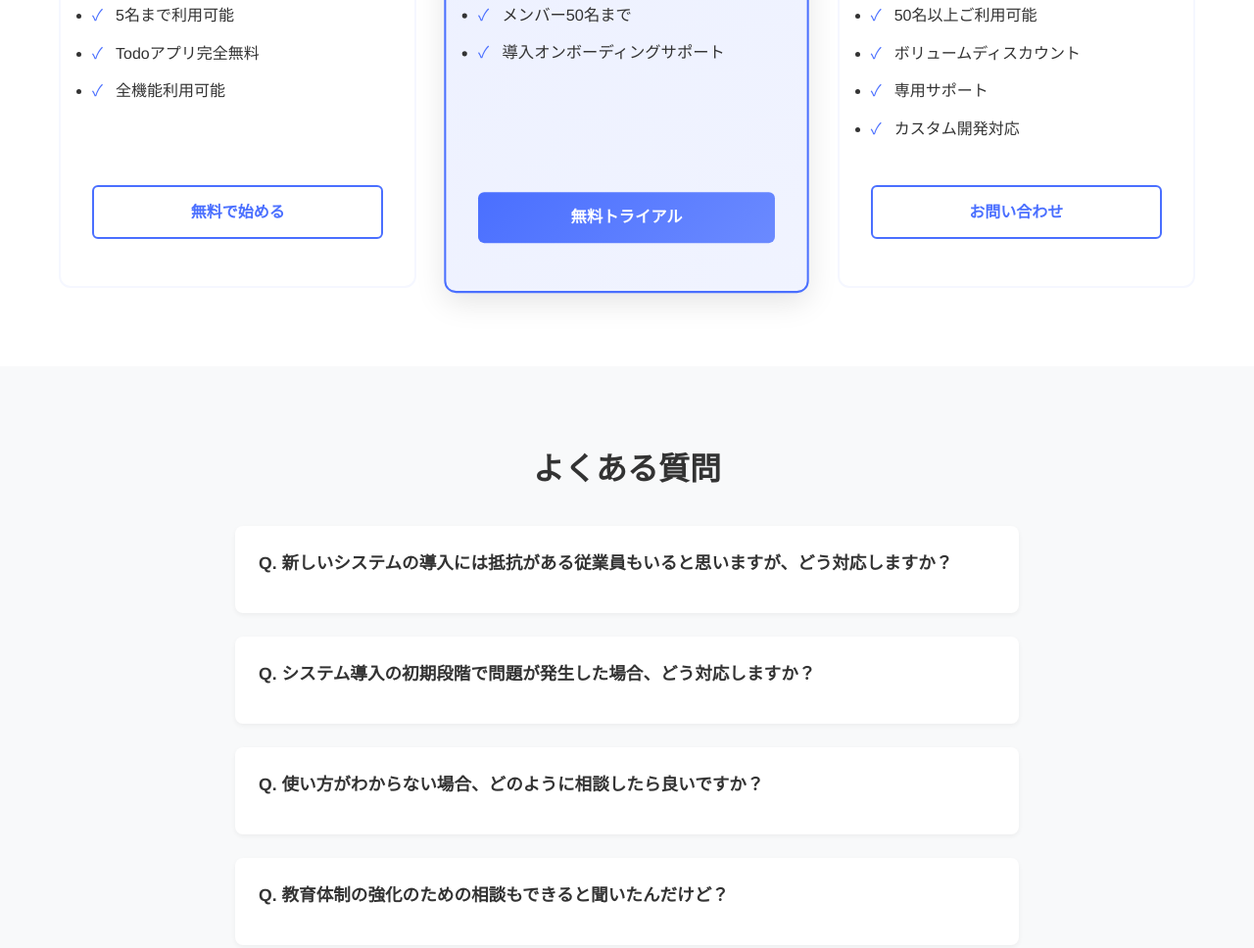
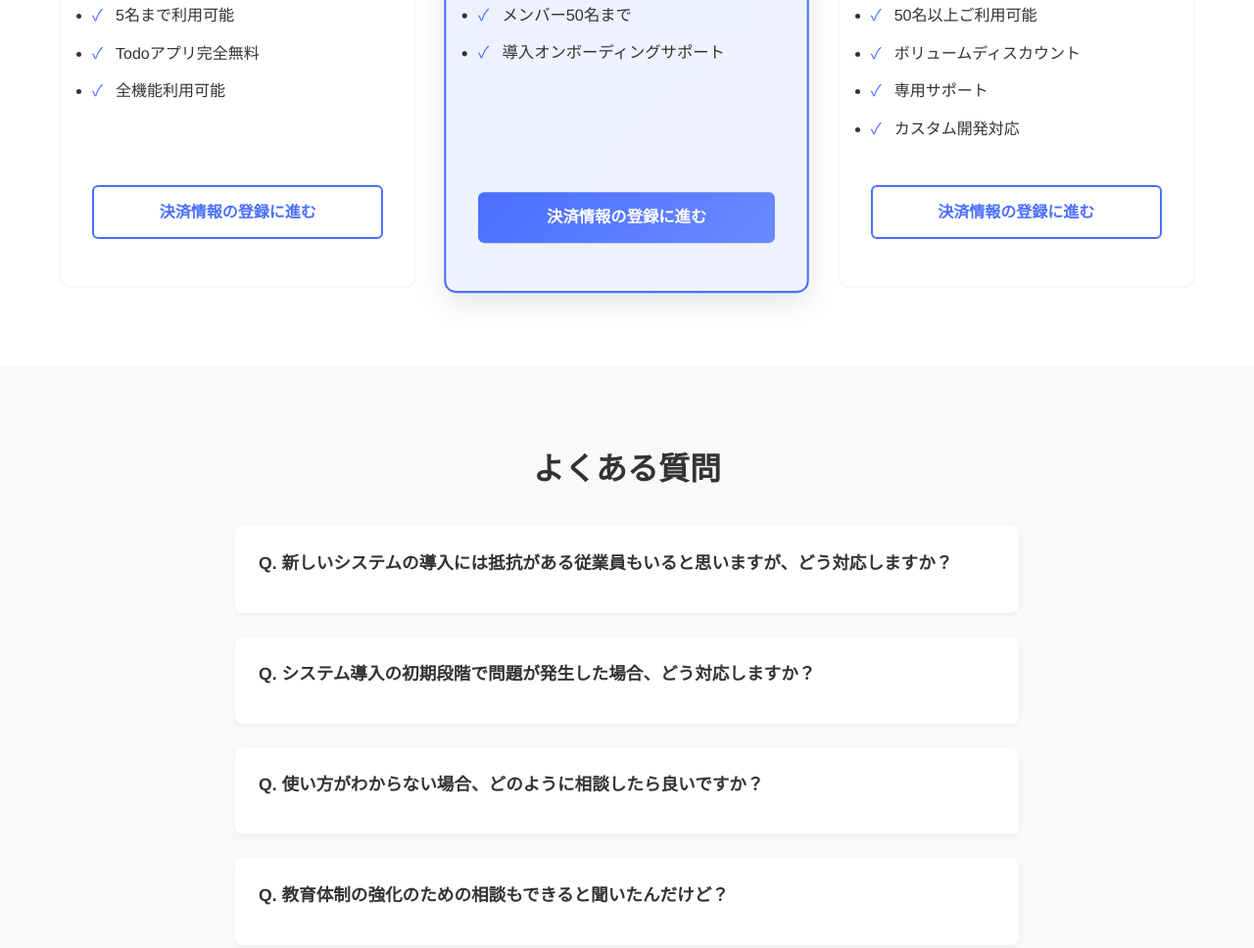
Before and after one commit to addness-info-osaka/TeamBase, a plain HTML site: page index.html in a window 1280 px wide. Shown: the part 5472-6440 px from the top of the page at 98% size. Drawn offline with nearby package versions, Linux system fonts and the light colour scheme.

Commit message:
feat: 支払い関連のボタンテキストを改善 - payment.htmlの確定ボタンを「支払い情報を確定する」に変更 - 料金プランのボタンを「決済情報の登録に進む」に統一

```diff
--- a/index.html
+++ b/index.html
@@ -1310,7 +1310,7 @@
             <li>Todoアプリ完全無料</li>
             <li>全機能利用可能</li>
           </ul>
-          <a href="signup.html" class="btn btn-outline">無料で始める</a>
+          <a href="payment.html" class="btn btn-outline">決済情報の登録に進む</a>
         </div>
         <div class="pricing-card popular">
           <div class="popular-tag">人気</div>
@@ -1320,7 +1320,7 @@
             <li>メンバー50名まで</li>
             <li>導入オンボーディングサポート</li>
           </ul>
-          <a href="signup.html" class="btn">無料トライアル</a>
+          <a href="payment.html" class="btn">決済情報の登録に進む</a>
         </div>
         <div class="pricing-card">
           <h3>エンタープライズ</h3>
@@ -1331,7 +1331,7 @@
             <li>専用サポート</li>
             <li>カスタム開発対応</li>
           </ul>
-          <a href="signup.html" class="btn btn-outline">お問い合わせ</a>
+          <a href="payment.html" class="btn btn-outline">決済情報の登録に進む</a>
         </div>
       </div>
     </div>
```
Also changed, not shown: payment.html (+1 -1 lines).
